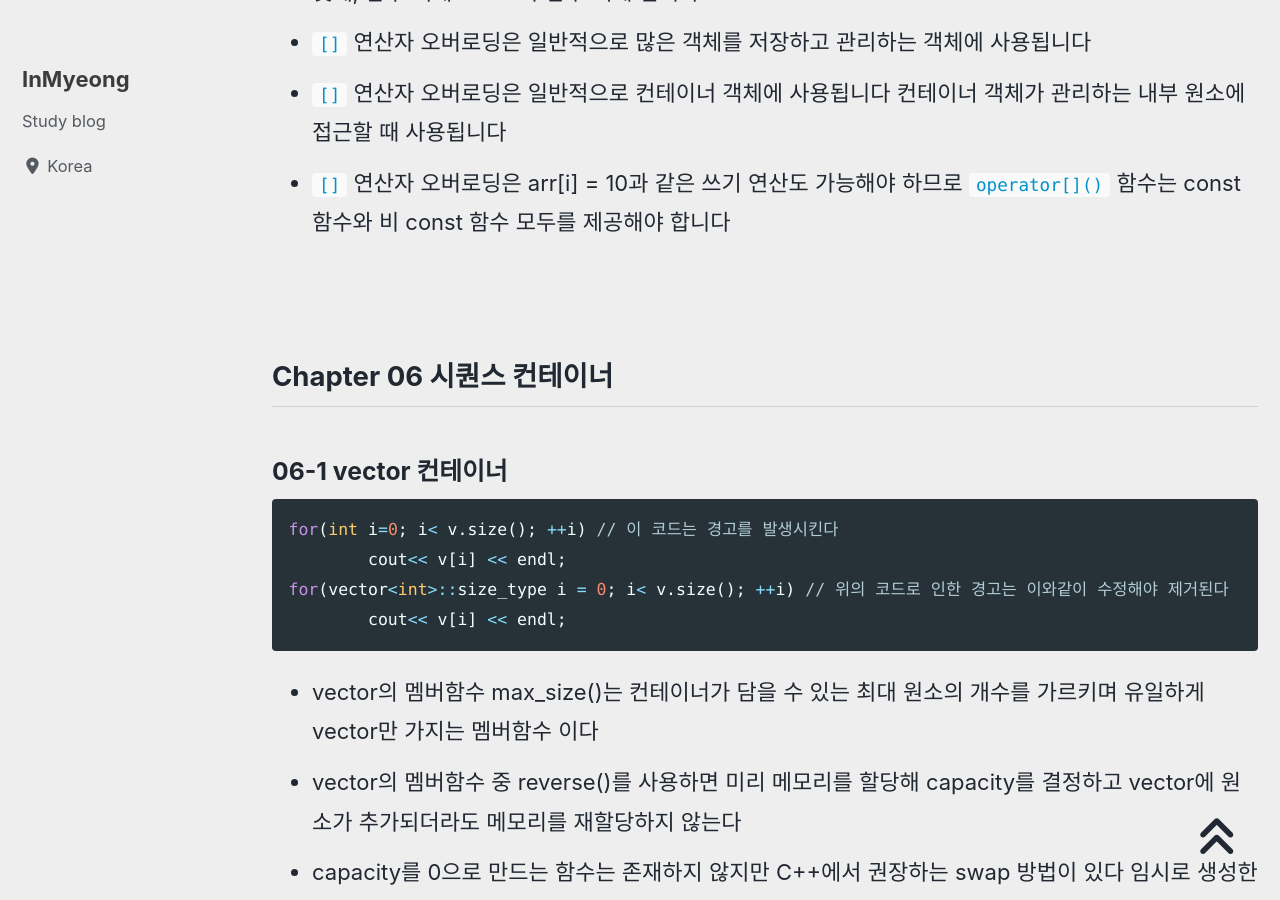
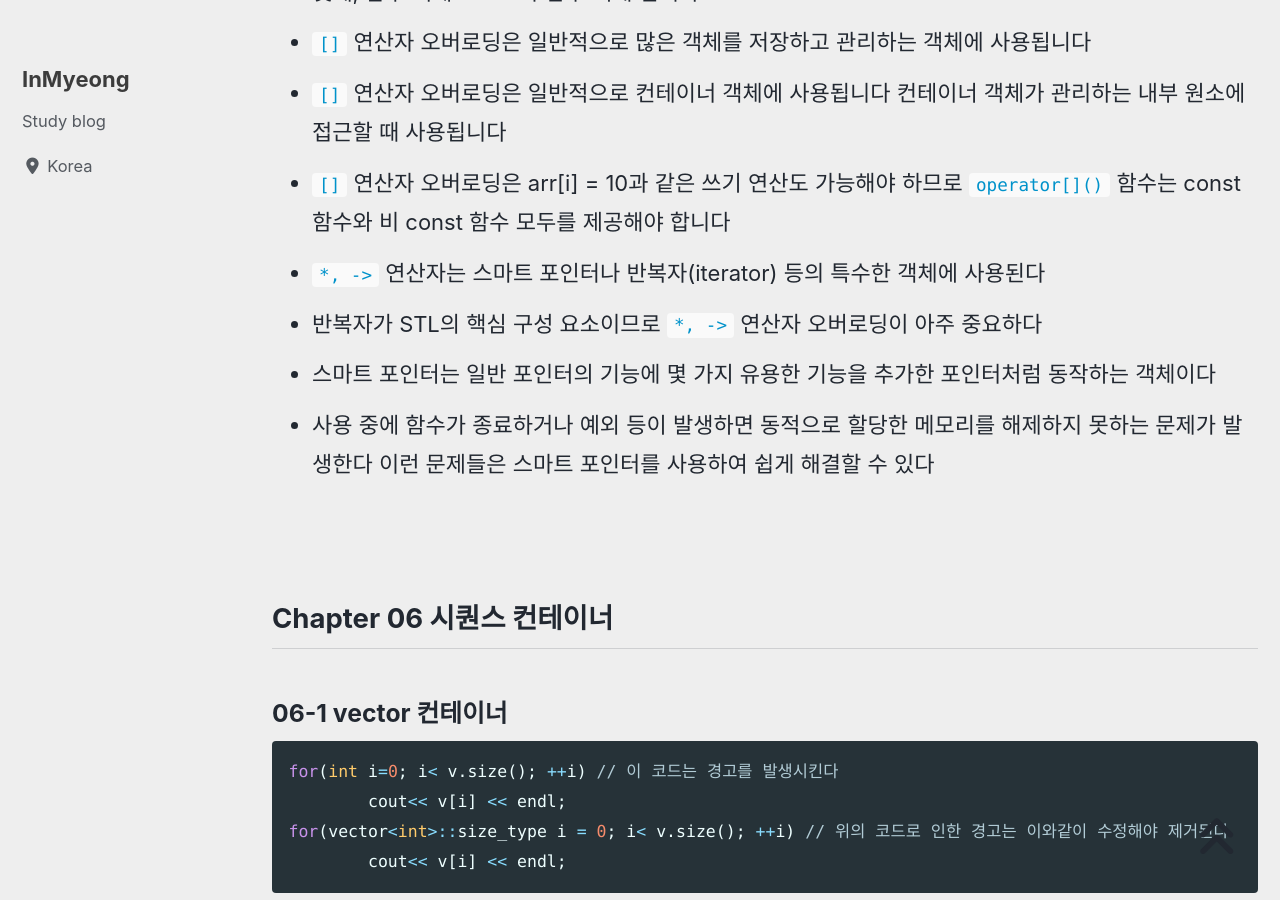
Before and after one commit to devMyeong/devMyeong.github.io, a Jekyll site: the page built from _posts/stl/2021-08-12-cpp-stl.md, in a window 1280 px wide and 900 px high, scrolled down 2257 px. Built offline with Jekyll 4.4.1, drawn with Linux system fonts in a browser that asks for light colours; cached includes are drawn as plain includes; nearby versions of some CDN libraries; some web fonts are replaced; comment, search, counter and statistics services are not loaded.

Commit message:
update stl chapter 01-6

```diff
--- a/_posts/stl/2021-08-12-cpp-stl.md
+++ b/_posts/stl/2021-08-12-cpp-stl.md
@@ -42,6 +42,10 @@ last_modified_at: 2021-08-24
 - `[]` 연산자 오버로딩은 일반적으로 많은 객체를 저장하고 관리하는 객체에 사용됩니다
 - `[]` 연산자 오버로딩은 일반적으로 컨테이너 객체에 사용됩니다 컨테이너 객체가 관리하는 내부 원소에 접근할 때 사용됩니다
 - `[]` 연산자 오버로딩은 arr[i] = 10과 같은 쓰기 연산도 가능해야 하므로 `operator[]()` 함수는 const 함수와 비 const 함수 모두를 제공해야 합니다
+- `*, ->` 연산자는 스마트 포인터나 반복자(iterator) 등의 특수한 객체에 사용된다
+- 반복자가 STL의 핵심 구성 요소이므로 `*, ->` 연산자 오버로딩이 아주 중요하다
+- 스마트 포인터는 일반 포인터의 기능에 몇 가지 유용한 기능을 추가한 포인터처럼 동작하는 객체이다
+- 사용 중에 함수가 종료하거나 예외 등이 발생하면 동적으로 할당한 메모리를 해제하지 못하는 문제가 발생한다 이런 문제들은 스마트 포인터를 사용하여 쉽게 해결할 수 있다
 
 <br>
 
```
